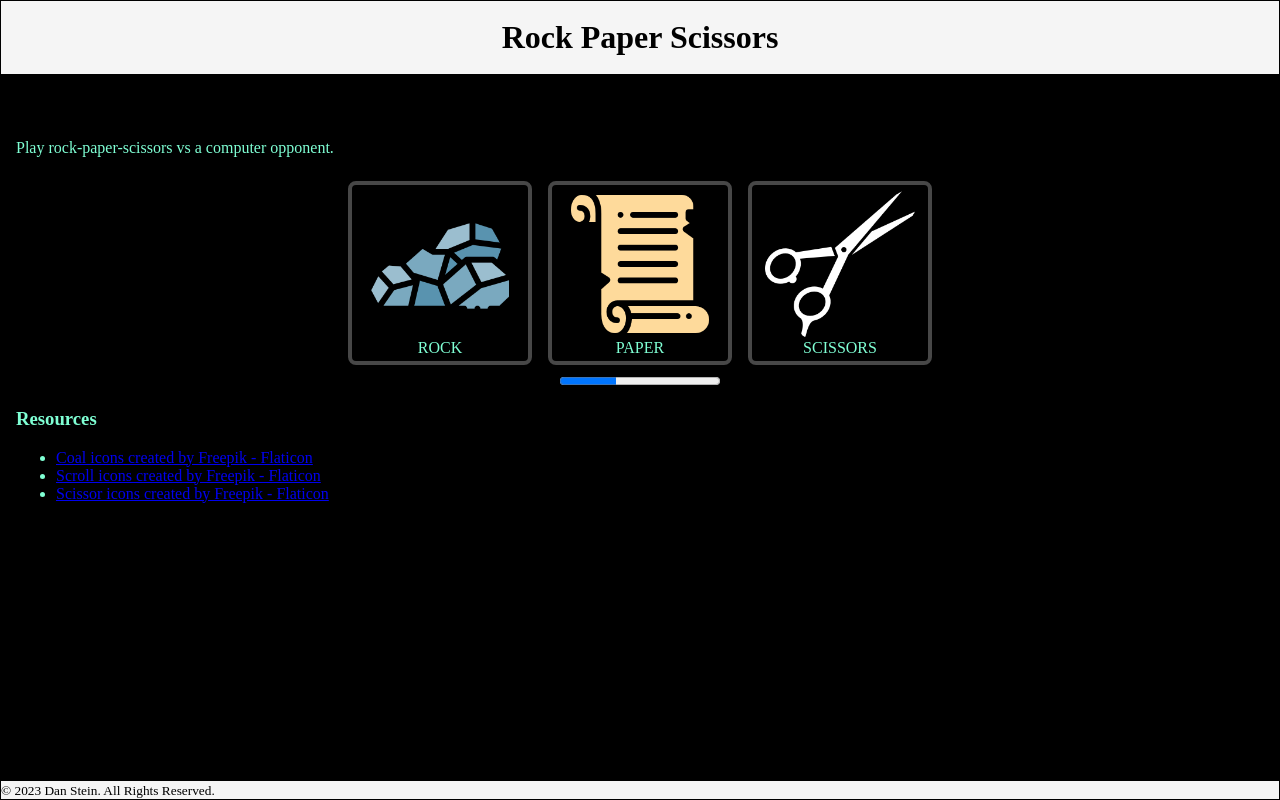
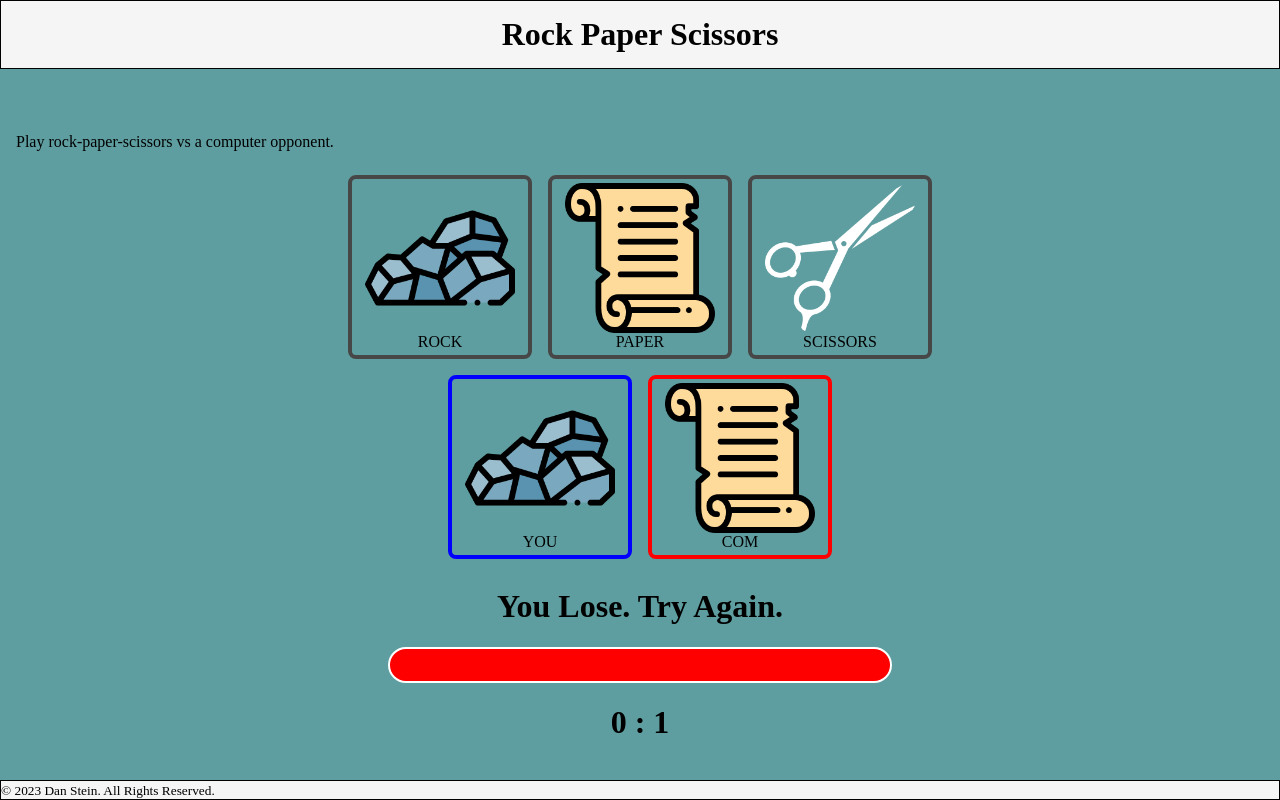
Before and after one commit to dstein26/op_rps, a plain HTML site: page index.html in a window 1280 px wide. Both pictures are taken after a click on the element "ROCK". Drawn offline with Linux system fonts and the light colour scheme.

Commit message:
Cleaned Code
Added comments and cleaned up HTML and JS code. Changed method for the progress bar

```diff
--- a/index.html
+++ b/index.html
@@ -14,9 +14,14 @@
             <h1 class="flex-column flex-centered">Rock Paper Scissors</h1>
         </header>
         <script src="rps.js" async defer></script>
+        <!--
+            Main Content Div.
+            Contains all the elements of the rock-paper-scissors game
+        -->
         <div class="main-content flex-column theme-main">
             <p>Play rock-paper-scissors vs a computer opponent.</p>
-            <div class="flex-column flex-centered theme-inherit">
+            <div class="flex-column flex-centered align-centered theme-inherit">
+                <!-- Button Div. Contians the 3 buttons the user uses to make a selection -->
                 <div class="flex-row flex-centered theme-inherit">
                     <div id="ROCK" class="game-button border-thick flex-column flex-centered align-centered theme-inherit">
                         <img src="assets/coal.png" alt="ROCK" width=150 height=150>
@@ -30,11 +35,34 @@
                         <img src="assets/scissors.png" alt="SCISSORS" width=150 height=150 style="filter:invert(1)">
                         SCISSORS
                     </div>
-                </div>
-                <div class="flex-row flex-centered theme-inherit">
-                    <progress id="SCORE" value=35 max=100></progress>
-                </div>
+                </div> <!-- End Button Div -->
+                <!-- Results Div. Contains elements to give feedback and score to the user -->
+                <div class="results flex-column flex-centered align-centered theme-inherit">
+                    <!-- Div to contain icon holders to show the user what they selected vs what the computer selected -->
+                    <div class="flex-row flex-centered theme-inherit">
+                        <div class="result-box border-thick flex-column flex-centered align-centered theme-inherit theme-pc">
+                            <img id="PCSelection" src="" width=150 height=150>
+                            YOU
+                        </div>
+                        <div class="result-box border-thick flex-column flex-centered align-centered theme-inherit theme-com">
+                            <img id="COMSelection" src="" width=150 height=150>
+                            COM
+                        </div>
+                    </div>
+                    <h1 id="textResults"></h1>
+                    <!--
+                        Old Progress bar. Will try different/more consistent implementation
+                    <div class="flex-row flex-centered theme-inherit">
+                        <progress id="SCORE" value=35 max=100></progress>
+                    </div>
+                    -->
+                    <div class="scoreBar">
+                        <div id="ScoreBar" class="scoreBar"></div>
+                    </div>
+                    <h1 id="SCORE"></h1>
+                </div> <!-- End results div -->
             </div>
+            <!-- Resources div. Credits where the icons were obtained -->
             <div>
                 <h3>Resources</h3>
                 <ul>
@@ -42,8 +70,8 @@
                     <li><a href="https://www.flaticon.com/free-icons/scroll" title="scroll icons">Scroll icons created by Freepik - Flaticon</a></li>
                     <li><a href="https://www.flaticon.com/free-icons/scissor" title="scissor icons">Scissor icons created by Freepik - Flaticon</a></li>
                 </ul>
-            </div>
-        </div>
+            </div> <!-- End Resources div -->
+        </div> <!-- End main content -->
 
 
         <footer class="theme-header border-thin">
--- a/rps.js
+++ b/rps.js
@@ -1,6 +1,105 @@
 console.log("Welcome to rock paper scissors")
 
+// Get the document elements and set the click events
+const rock = document.getElementById("ROCK");
+const paper = document.getElementById("PAPER");
+const scissors = document.getElementById("SCISSORS");
+const pcSelect = document.getElementById("PCSelection");
+const comSelect = document.getElementById("COMSelection");
+const textResult = document.getElementById("textResults");
+const textScore = document.getElementById("SCORE");
+const scoreBar = document.getElementById("ScoreBar");
 
+rock.addEventListener("click", selectRock);
+paper.addEventListener("click", selectPaper);
+scissors.addEventListener("click", selectScissors);
+
+function selectRock()
+{
+    PC.selection = RPS.Rock;
+}
+
+function selectPaper()
+{
+    PC.selection = RPS.Paper;
+}
+
+function selectScissors()
+{
+    PC.selection = RPS.Scissors;
+
+}
+
+let pcScore = 0;
+let comScore = 0;
+updateScore();
+
+function runGame()
+{
+    let result = checkWinner(PC.selection, COM.selection);
+
+    COM.lastResult = result;
+
+    switch (result)
+    {
+        case GameResults.Error :
+            console.log("[Result] Game experienced an error");
+            textResult.innerHTML = "Error";
+            break;
+        case GameResults.Tie :
+            console.log("[Result] Game Resulted in a tie");
+            textResult.innerHTML = "Tie";
+            break;
+        case GameResults.PCWin :
+            console.log("[Result] Player won this round. Good Job!");
+            textResult.innerHTML = "You win!!!";
+            pcScore++;
+            break;
+        case GameResults.ComWin :
+            console.log("[Result] The computer won this round. Try again");
+            textResult.innerHTML = "You Lose. Try Again."
+            comScore++;
+            break;
+        default :
+            console.log("[Result] You should not reach this point... " + result);
+    }
+
+    updateScore();
+}
+
+function setImage(img, selection)
+{
+    switch (selection)
+    {
+        case RPS.Rock :
+            img.src = "assets/coal.png";
+            break;
+        case RPS.Paper :
+            img.src = "assets/ancient-scroll.png";
+            break;
+        case RPS.Scissors :
+            img.src = "assets/scissors.png";
+            break;
+    }
+}
+
+function updateScore()
+{
+    if ((pcScore + comScore) == 0)
+    {
+        scoreBar.style.backgroundColor = "purple";
+        scoreBar.style.width = "100%";
+    }
+    else
+    {
+        scoreBar.style.backgroundColor = "blue";
+        scoreBar.style.width = ((100 * pcScore) / (pcScore + comScore)) + "%";
+    }
+
+    textScore.innerHTML = pcScore + " : " + comScore;
+}
+
+// Game Types and functions
 // Selection Enums
 const RPS = {
     Undefined : -1,
@@ -22,8 +121,10 @@ const PC = {
     state : RPS.Undefined,
     set selection(select)
     {
+        console.log("[PC]: " + select)
         this.state = select;
         COM.pcSelection = select;
+        setImage(pcSelect, select);
         runGame();
     },
     get selection() { return this.state; }
@@ -38,47 +139,32 @@ const COM = {
     get selection() { return this.state; },
 
     pcState : RPS.Undefined,
+
     set pcSelection(select) {
-        this.selection = Math.floor(Math.random() * 3);
+        // Computer making a selection triggers off of player making a descision
+        // Could change this so that the computer makes a descision after each game result
+        this.makeSelection();
+        setImage(comSelect, this.selection);
         this.pcState = select;
     },
+
+    makeSelection()
+    {
+        // Random Selection
+        this.selection = Math.floor(Math.random() * 3);
+
+        console.log("[COM]: " + this.selection);
+    },
+
     lastResult : GameResults.Error
 };
-
-// Get the document elements and set the click events
-const rock = document.getElementById("ROCK");
-const paper = document.getElementById("PAPER");
-const scissors = document.getElementById("SCISSORS")
-
-rock.addEventListener("click", selectRock);
-paper.addEventListener("click", selectPaper);
-scissors.addEventListener("click", selectScissors);
-
-function selectRock()
-{
-    console.log("User selected rock");
-    PC.selection = RPS.Rock;
-}
-
-function selectPaper()
-{
-    console.log("User selected paper");
-    PC.selection = RPS.Paper;
-}
-
-function selectScissors()
-{
-    console.log("User selected scissors");
-    PC.selection = RPS.Scissors;
-
-}
 
 // Check for a winner
 function checkWinner(pcSelection, comSelection)
 {
     if((pcSelection == RPS.Undefined) || (comSelection == RPS.Undefined))
     {
-        console.debug("Error: Selections not initialized");
+        console.log("[Error] Selections not initialized");
         return GameResults.Error;
     }
     else if (pcSelection == comSelection)
@@ -102,19 +188,3 @@ function checkWinner(pcSelection, comSelection)
         return GameResults.ComWin;
     }
 }
-
-function runGame()
-{
-    let result = checkWinner(PC.selection, COM.selection);
-
-    COM.lastResult = result;
-
-    switch (result)
-    {
-        case GameResults.Error : console.log("Game experienced an error"); break;
-        case GameResults.Tie : console.log("Game Resulted in a tie"); break;
-        case GameResults.PCWin : console.log("Player won this round. Good Job!"); break;
-        case GameResults.ComWin : console.log("The computer won this round. Try again"); break;
-        default : console.log("You should not reach this point... " + result);
-    }
-}
--- a/style.css
+++ b/style.css
@@ -6,6 +6,7 @@ html, body
     display: flex;
     flex-direction: column;
     height: 100%;
+    /*height:auto;*/
     box-sizing: border-box;
 }
 
@@ -27,8 +28,10 @@ footer
 
 .main-content
 {
-    height: calc(100% - 6.2rem);
+    /*height: calc(100% - 6.2rem);*/
+    min-height: calc(100% - 10.2rem);
     padding:3rem 1rem 1rem 1rem;
+    overflow: scroll;
 }
 
 .game-button
@@ -43,6 +46,39 @@ footer
 {
     background-color: rgb(71, 71, 71);
     border-color: rgb(97, 97, 97);
+}
+
+.results
+{
+    width:80%;
+}
+
+.result-box
+{
+    height: 11rem;
+    aspect-ratio: 1/1;
+    margin:0.5rem;
+    border-radius: 0.5rem;
+}
+
+.scoreBar
+{
+    display: flex;
+    background-color: red;
+    border:2px white solid;
+    border-radius: 2rem;
+    height: 2rem;
+    width: 50%;
+    margin:0;
+    padding:0;
+}
+
+.scoreBar .scoreBar
+{
+    background-color: blue;
+    border:none;
+    height: 100%;
+    width: 20%;
 }
 
 .flex-row
@@ -77,8 +113,8 @@ footer
 
 .theme-main
 {
-    background-color: black;
-    color:aquamarine;
+    background-color:cadetblue;
+    color:black;
     border-color:rgb(71, 71, 71);
 }
 
@@ -87,6 +123,16 @@ footer
     background-color: inherit;
     color: inherit;
     border-color: inherit;
+}
+
+.theme-pc
+{
+    border-color: blue;
+}
+
+.theme-com
+{
+    border-color: red;
 }
 
 .border-thin
```
